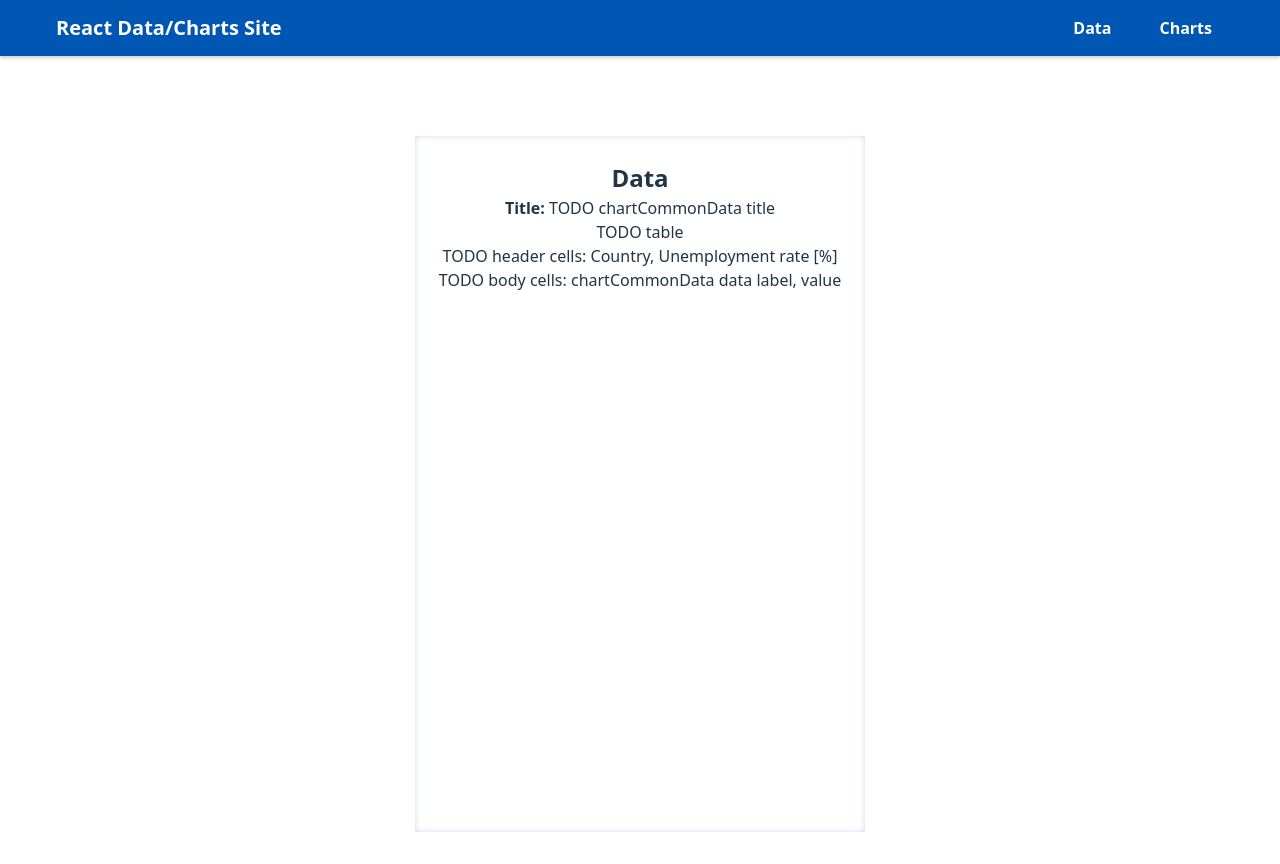
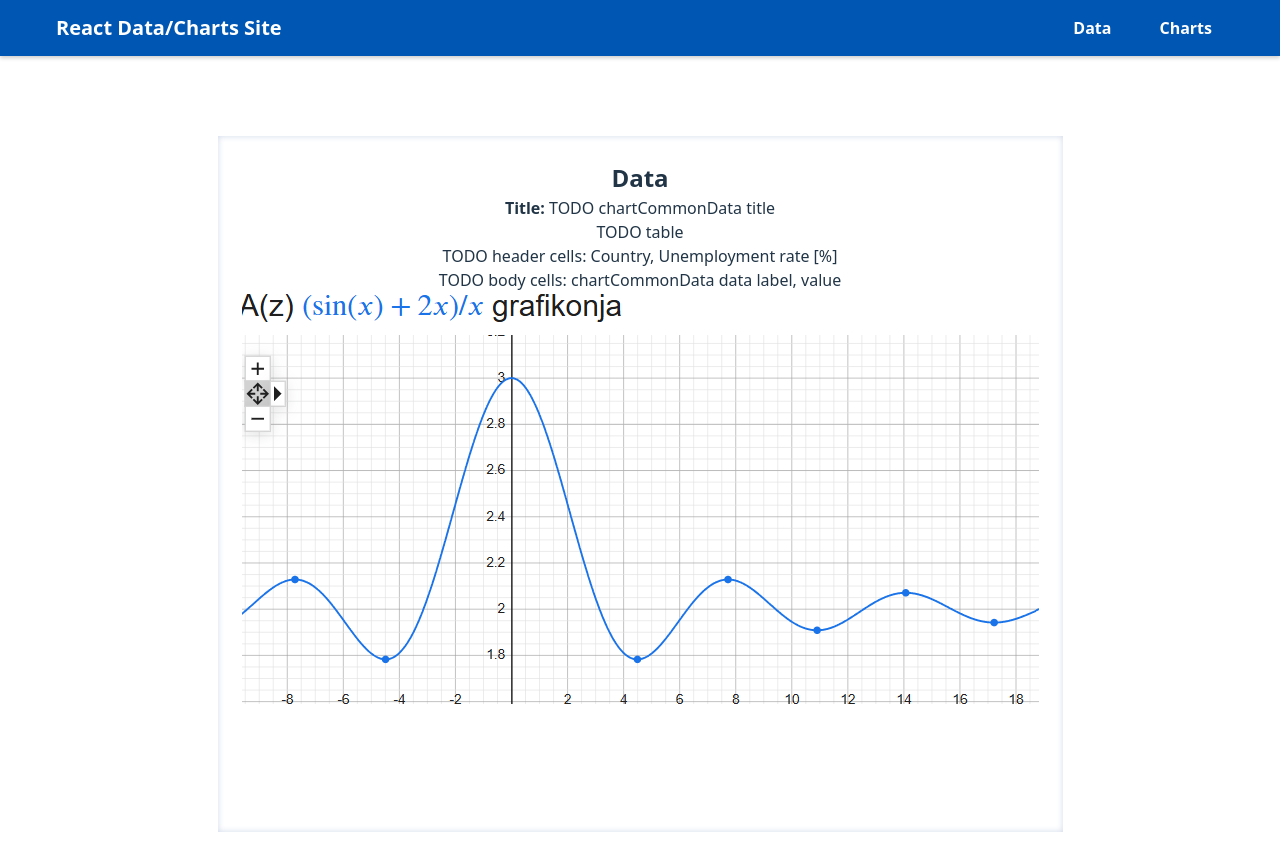
Before and after one commit to harmathzs/kando-pelda-charts, a React (Vite) app in the folder react-app/: page / in a window 1280 px wide. Built offline with nearby package versions, Linux system fonts and the light colour scheme.

Commit message:
Add static image

```diff
--- a/react-app/src/App.jsx
+++ b/react-app/src/App.jsx
@@ -8,9 +8,10 @@
 import React, { useState } from "react";
 import { BrowserRouter as Router, Routes, Route, Link, useLocation } from "react-router-dom";
 import "./App.css";
+import fgraphStatic from './assets/fgraphStatic.png';
 // TODO import chartCommonData, COLORS
-import { LineChart, Line, XAxis, YAxis, CartesianGrid, Tooltip, Legend, ResponsiveContainer, BarChart, Bar, Rectangle, PieChart, Pie, Cell, ReferenceLine } from 'recharts';
-import { Chart } from "react-google-charts";
+// TODO import LineChart, Line, XAxis, YAxis, CartesianGrid, Tooltip, Legend, ResponsiveContainer, BarChart, Bar, Rectangle, PieChart, Pie, Cell, ReferenceLine from Recharts
+// TODO import Chart from React-Google-Charts
 import C3LineChart from "./components/C3LineChart/C3LineChart";
 
 // Main top menu bar
@@ -58,7 +59,7 @@ function ContentArea({ children }) {
 }
 
 // math function to plot
-const f = x => x // TODO - function returns ( sin(x) + 2x ) / x
+const f = x => x // TODO - function should return ( sin(x) + 2x ) / x number by real x, angle measured in radian
 
 // Placeholder pages
 // TODO - outsource component
@@ -69,6 +70,9 @@ const DataPage = () => <>
     TODO table<br />
     TODO header cells: Country, Unemployment rate [%]<br />
     TODO body cells: chartCommonData data label, value<br />
+  </p>
+  <p>
+    <img src={fgraphStatic} alt="fgraphStatic.png" />
   </p>
 </>;
 // TODO - outsource component
```
Also changed, not shown: react-app/src/assets/fgraphStatic.png (added).
